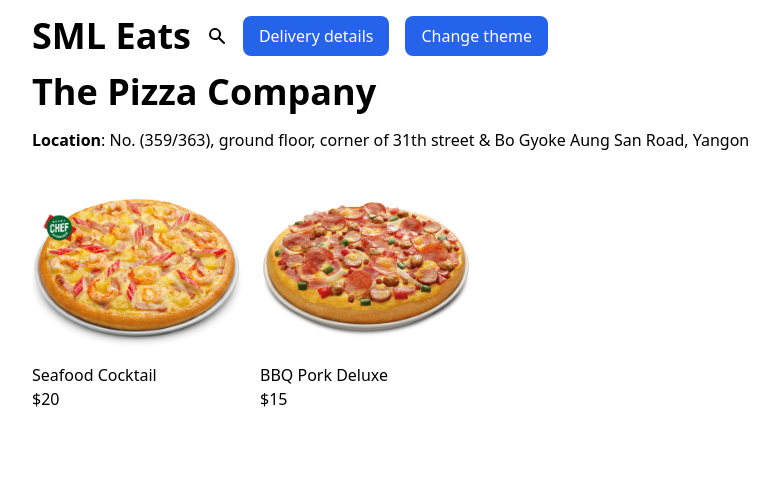
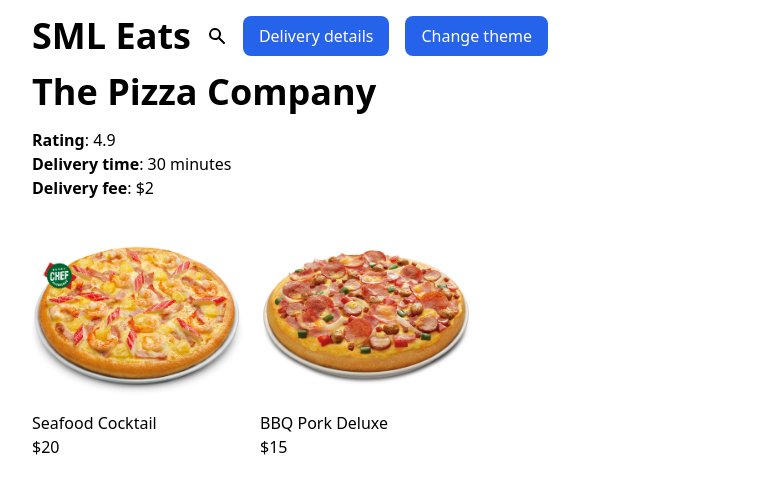
Before and after one commit to shamwela/sml-eats, a Next.js app: page /restaurants/the-pizza-company in a window 1280 px wide. Shown: the top 492 px of the page, without its empty margins (160-939 px from the left). Built offline with nearby package versions, Linux system fonts and the light colour scheme.

Commit message:
Add rating, delivery time and delivery fee

```diff
--- a/data/restaurants.ts
+++ b/data/restaurants.ts
@@ -15,8 +15,6 @@ export const restaurants: Restaurant[] = [
     category: 'Pizza',
     rating: 4.9,
     imageSource: ThePizzaCompanyImage,
-    location:
-      'No. (359/363), ground floor, corner of 31th street & Bo Gyoke Aung San Road, Yangon',
     deliveryTime: 30,
     deliveryFee: 2,
     items: [
@@ -48,7 +46,6 @@ export const restaurants: Restaurant[] = [
     category: 'Coffee',
     rating: 4.8,
     imageSource: StarbucksImage,
-    location: 'Imaginary Street, Yangon',
     deliveryTime: 20,
     deliveryFee: 1,
     items: [
--- a/pages/restaurants/[slug].tsx
+++ b/pages/restaurants/[slug].tsx
@@ -38,15 +38,31 @@ type RestaurantPageProps = {
 }
 
 const RestaurantPage = ({ restaurant }: RestaurantPageProps) => {
-  const { name: restaurantName, location, items } = restaurant
+  const {
+    name: restaurantName,
+    rating,
+    deliveryTime,
+    deliveryFee,
+    items,
+  } = restaurant
 
   return (
     <>
       <Head title={restaurantName} />
       <h1>{restaurantName}</h1>
-      <p>
-        <strong>Location</strong>: {location}
-      </p>
+
+      <div className='flex flex-col'>
+        <span>
+          <strong>Rating</strong>: {rating}
+        </span>
+        <span>
+          <strong>Delivery time</strong>: {deliveryTime} minutes
+        </span>
+        <span>
+          <strong>Delivery fee</strong>: ${deliveryFee}
+        </span>
+      </div>
+
       <ItemContainer>
         {items.map(({ name, path, imageSource, basePrice }) => {
           return (
--- a/types/restaurant.ts
+++ b/types/restaurant.ts
@@ -6,7 +6,6 @@ export type Restaurant = {
   category: string
   rating: number
   imageSource: StaticImageData
-  location: string
   deliveryTime: number
   deliveryFee: number
   items: Item[]
```
